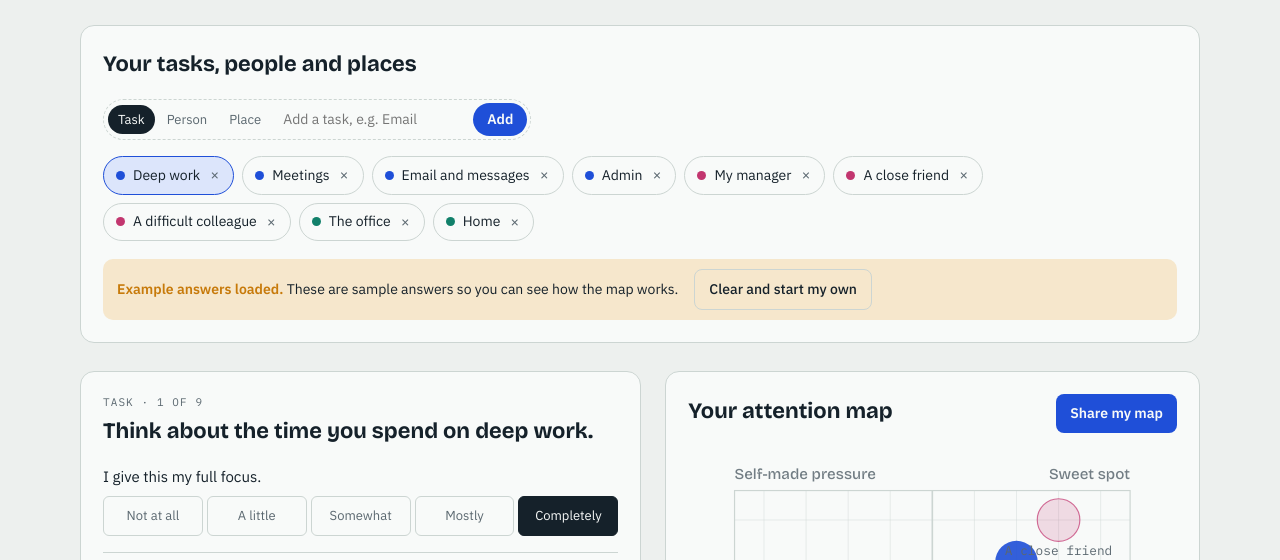
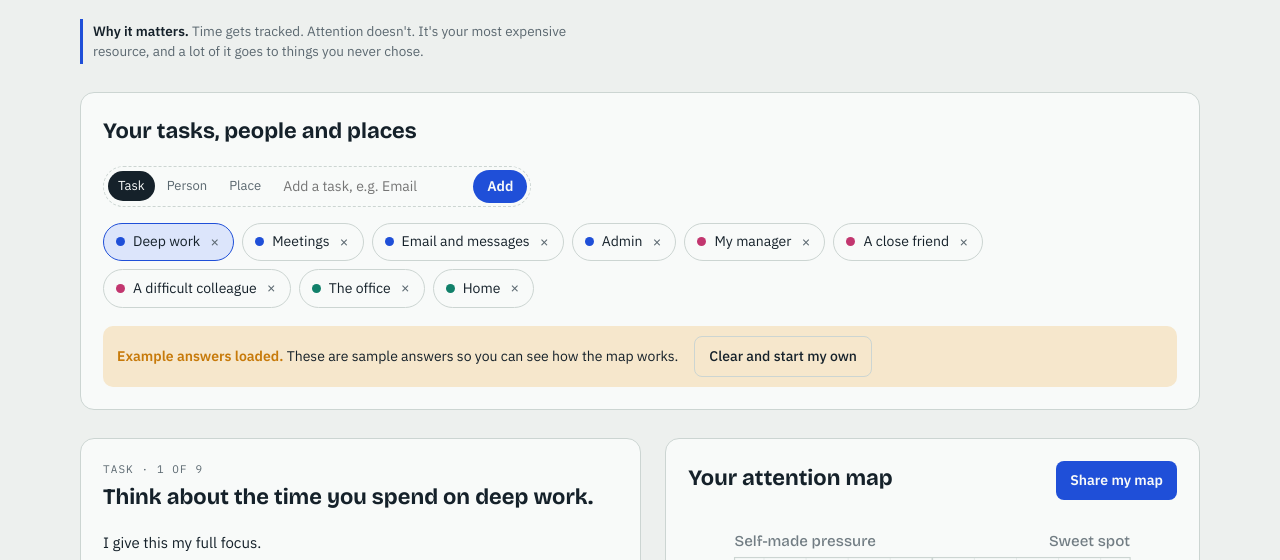
Before and after one commit to phractl/attention, a plain HTML site: page index.html in a window 1280 px wide. Shown: the part 194-754 px from the top of the page. Drawn offline with nearby package versions, Linux system fonts and the light colour scheme.

Commit message:
Add why-it-matters note and new tagline on card, share text and preview
Co-Authored-By: Claude Opus 5.5 <noreply@anthropic.com>
Claude-Session: https://claude.ai/code/session_01L1LiHHegNLNSWRbuAUu8ii

```diff
--- a/index.html
+++ b/index.html
@@ -8,7 +8,7 @@
 <link rel="canonical" href="https://attentioneconomix.com/">
 <meta property="og:type" content="website">
 <meta property="og:url" content="https://attentioneconomix.com/">
-<meta property="og:title" content="Who's spending your attention?">
+<meta property="og:title" content="Time gets tracked. Attention doesn't.">
 <meta property="og:description" content="Map the tasks, people and places in your week. Find your sweet spots, your energy drains and your pain in the arse.">
 <meta property="og:image" content="https://attentioneconomix.com/og-image.png">
 <meta property="og:image:width" content="1200">
@@ -46,6 +46,8 @@ header{display:grid;gap:10px}
 .brand{font-family:var(--f-mono);font-size:12px;letter-spacing:.12em;text-transform:uppercase;color:var(--muted)}
 h1{font-family:var(--f-display);font-weight:700;font-size:clamp(30px,5vw,52px);line-height:1.02;margin:0;text-wrap:balance;letter-spacing:-.01em}
 h1 em{font-style:normal;color:var(--accent)}
+.why{max-width:62ch;margin:12px 0 0;font-size:13.5px;color:var(--muted);border-left:3px solid var(--accent);padding:2px 0 2px 10px}
+.why b{color:var(--ink,inherit);font-weight:600}
 .lede{max-width:62ch;color:var(--muted);margin:0;font-size:16px}
 h2{font-family:var(--f-display);font-weight:700;font-size:22px;margin:0;text-wrap:balance}
 h3{font-family:var(--f-display);font-weight:500;font-size:17px;margin:0}
@@ -151,6 +153,7 @@ footer{color:var(--muted);font-size:13px;max-width:70ch}
     <div class="brand">@phractl · attention map</div>
     <h1>Where does your <em>attention</em> actually go?</h1>
     <p class="lede">Add the tasks, people and places that take up your attention, and answer six quick statements about each. You'll see how much focus each one takes, whether it brings you pleasure or pressure, and whether you chose it or it chose you.</p>
+    <p class="why"><b>Why it matters.</b> Time gets tracked. Attention doesn't. It's your most expensive resource, and a lot of it goes to things you never chose.</p>
   </header>
 
   <section class="card" aria-labelledby="t-tasks">
@@ -563,13 +566,13 @@ function drawCard(){
     const lw=ctx.measureText(lab).width+14;ctx.font=`400 ${zf}px ${FONT_B}`;ctx.fillStyle=CARD.ink;ctx.fillText(fitText(ctx,names.join(", "),Wd-2*pad-lw),pad+lw,y);y+=lh;});
   if(!items.length){ctx.font=`400 ${zf}px ${FONT_B}`;ctx.fillStyle=CARD.muted;ctx.fillText("Answer a few questions to fill your map.",pad,y);}
   ctx.fillStyle=CARD.ink;ctx.fillRect(0,Ht-(story?120:96),Wd,story?120:96);
-  ctx.fillStyle=CARD.bg;ctx.font=`500 ${story?34:30}px ${FONT_D}`;ctx.fillText("Who's spending your attention?",pad,Ht-(story?48:38));
+  ctx.fillStyle=CARD.bg;ctx.font=`500 30px ${FONT_D}`;ctx.fillText("Time gets tracked. Attention doesn't.",pad,Ht-(story?48:38));
   ctx.textAlign="right";ctx.font=`500 ${story?28:24}px ${FONT_M}`;ctx.fillText(SITE,Wd-pad,Ht-(story?48:38));ctx.textAlign="left";
 }
 function cardTitle(){const n=(state.userName||"").trim();return n?`${n}${/s$/i.test(n)?"’":"’s"} attention map`:"My attention map";}
 function cardBlob(){return new Promise(r=>el("card").toBlob(r,"image/png"));}
 function shareNote(m){const n=el("shareNote");n.textContent=m;n.hidden=!m;}
-const SHARE_TEXT="Mapped my attention with @phractl. Who's spending yours?",SHARE_URL="https://"+SITE+"/";
+const SHARE_TEXT="Mapped my attention with @phractl. Time gets tracked. Attention doesn't.",SHARE_URL="https://"+SITE+"/";
 async function cardFile(){const b=await cardBlob();return new File([b],"my-attention-map.png",{type:"image/png"});}
 const touch=()=>window.matchMedia&&matchMedia("(pointer:coarse)").matches;
 async function nativeShare(){const f=await cardFile();track("share-sheet-open");await navigator.share({files:[f],title:cardTitle(),text:SHARE_TEXT,url:SHARE_URL});}
```
Also changed, not shown: og-image.png.
